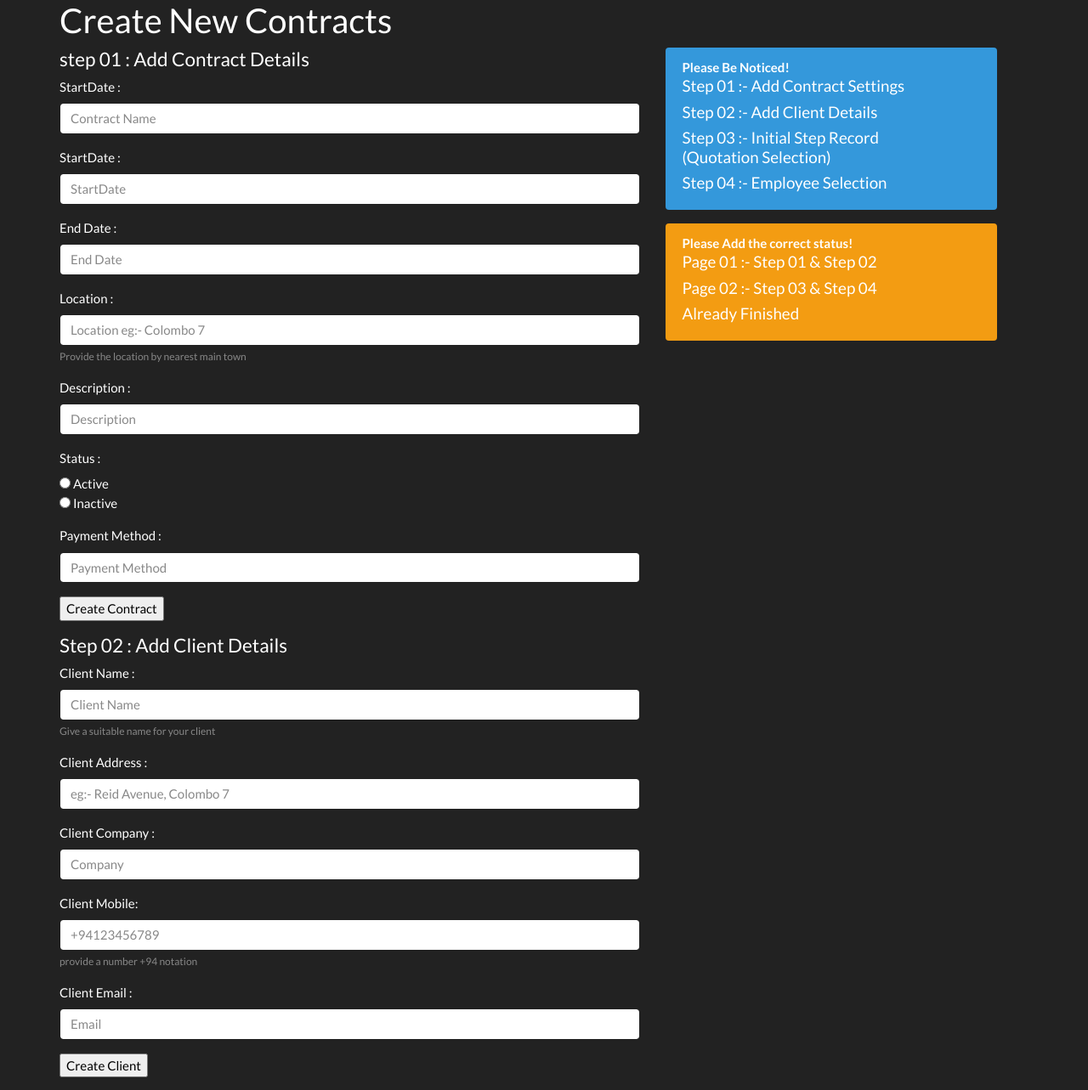
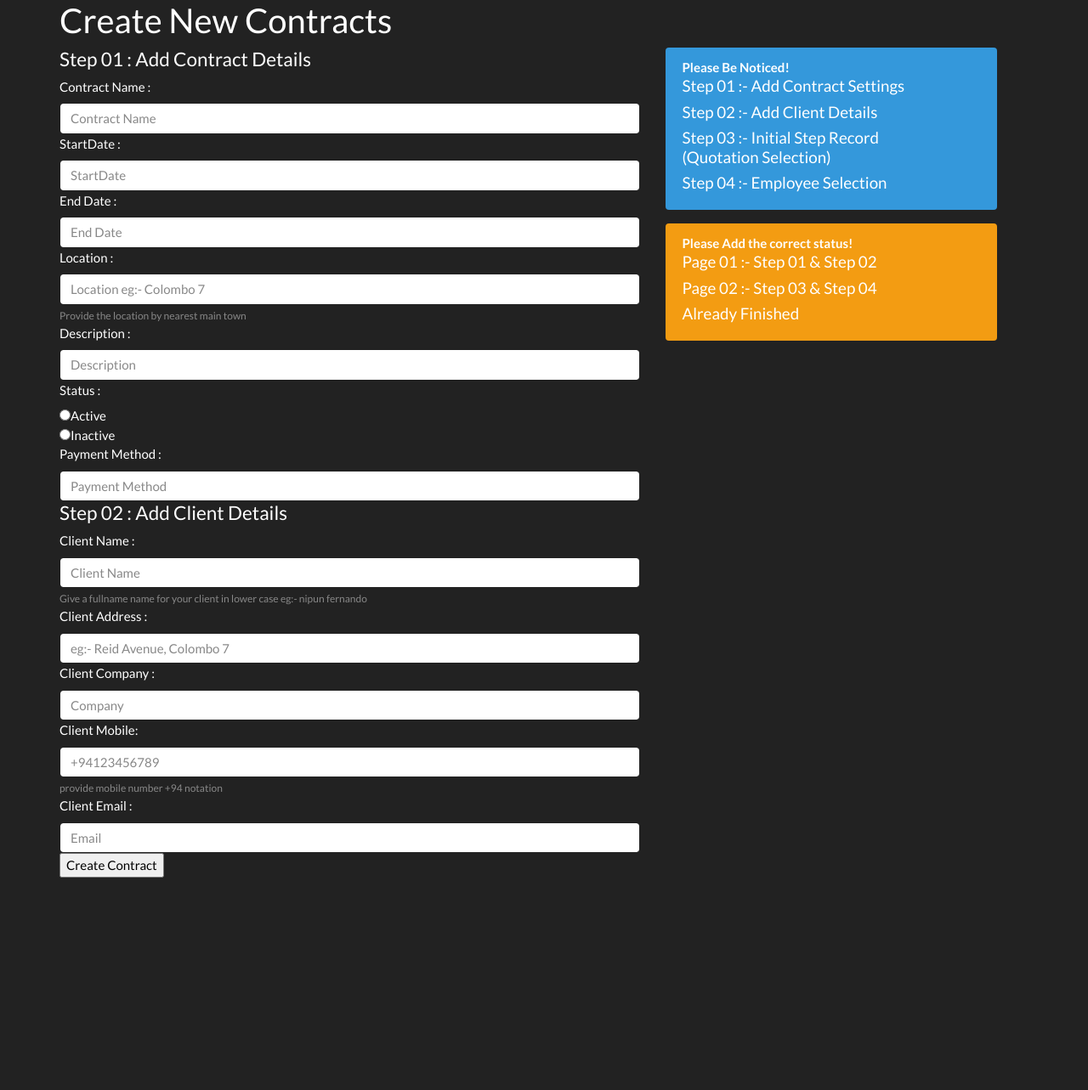
Before and after one commit to Group-48-W3/W3, a PHP site: page /view/contract/contractAdd.php in a window 1280 px wide. Shown: the part 71-1354 px from the top of the page at 85% size. After the commit the page ends 1104 px from the top, so only its background shows below. Run offline with PHP 8.4, Linux system fonts and the light colour scheme.

Commit message:
Contract Creatng Mechanism

```diff
--- a/controller/contract/contractController.php
+++ b/controller/contract/contractController.php
@@ -1,19 +1,19 @@
 <?php
 require_once("./../../model/contractModel.php");
 if(isset($_POST['contractadd'])){
-    echo "condition";
+   // echo "condition";
     $con = new Contract();
     $con->addContract();
 
 }
-
 class Contract{
-    //
+    // contract class
     function __construct(){
         //echo "constrctor";
 
     }
     function addContract(){
+        // contract
         $con_name = $_POST['con_name'];
         $con_start_date = $_POST['con_start_date'];
         $con_end_date = $_POST['con_end_date'];
@@ -21,43 +21,54 @@ class Contract{
         $con_description = $_POST['con_description'];
         $con_status = $_POST['con_status'];
         $con_payment = $_POST['con_payment'];
+        // client
         $c_name = $_POST['c_name'];
         $c_address = $_POST['c_address'];
         $c_company = $_POST['c_company'];
         $c_mobile = $_POST['c_mobile'];
         $c_email = $_POST['c_email'];
 
-        addContractDB($con_name,$con_start_date,$con_end_date,$con_location,$con_description,$con_status,$con_payment);
-        echo '<script>alert("Successfully Add Contract")</script>';
+        // adding data in order fill up all columns
+        $client = addClientDB($c_name,$c_address,$c_company,$c_mobile,$c_email);
+        $c_id = getClientIdDB($c_name);
+        $con = addContractDB($con_name,$con_start_date,$con_end_date,$con_location,$con_description,$con_status,$con_payment,$c_id);
+        if($con && $client){
+           echo '<script>alert("Successfully Add Contract")</script>';
+        }
 
-        $id = 10;
-        //$temp = './../../view/contract/contractSinglePage.php?con_id='.$id;
-        header('location: ./../../view/contract/contractAdd.php');
-        //echo $temp."</br>";
-        //$this->addClient();
-    }
-    function addClient(){
+        $id = $this->getContractIdByName($con_name);
+        echo $id;
+        header('location: ./../../view/contract/contractSinglePage.php?con_id='.$id);
 
-        echo "add client";
-        $c_name = $_POST['c_name'];
-        $c_address = $_POST['c_address'];
-        $c_company = $_POST['c_company'];
-        $c_mobile = $_POST['c_mobile'];
-        $c_email = $_POST['c_email'];
-        // call the model
-        addClientDB($c_name,$c_address,$c_company,$c_mobile,$c_email);
-        echo '<script>alert("Successfully Add Contract & Client")</script>';
-        $id = $this->getContractIdByName($_POST['con_name']);
-
-        $row = mysqli_fetch_array($id);
-        echo $row[0];
     }
     function getContractIdByName($name){
-        //
-        echo $name;
+        //echo $name;
         $value = getContractIdDB($name);
-        echo $value;
-        return $value;
+        $row = mysqli_fetch_array($value);
+        //echo $row['con_id'];
+        return $row['con_id'];
+    }
+    function getAllActiveContracts(){
+        $res =  getAllActiveContractsDB();
+
+        return $res;
+    }
+    function getSingleActiveContract($id){
+        $res =  getSingleActiveContractDB($id);
+
+        return $res;
+    }
+    function updateContract(){
+
+    }
+    function deleteContract(){
+
+    }
+    function getSingleClient($id){
+        $res =  getSingleClientDB($id);
+
+        return $res;
+
     }
 }
 
--- a/model/contractModel.php
+++ b/model/contractModel.php
@@ -1,23 +1,29 @@
 <?php
 require_once("./../../inc/config.php");
 
-function addContractDB($con_name,$con_start_date,$con_end_date,$con_location,$con_description,$con_status,$con_payment){
+function addContractDB($con_name,$con_start_date,$con_end_date,$con_location,$con_description,$con_status,$con_payment,$c_id){
     global $conn;
-    $sql = "insert into contract VALUES ('','$con_name','$con_start_date','$con_end_date','$con_location','$con_description','$con_status','$con_payment','1','1')";
+    $sql = "insert into contract VALUES ('','$con_name','$con_start_date','$con_end_date','$con_location','$con_description','$con_status','$con_payment','$c_id','2')";
 	 if (mysqli_query($conn, $sql)) {
-		echo "New record created successfully !";
+		echo "contract created successfully !";
+		return 1;
 	 } else {
 		echo "Error: " . $sql . " " . mysqli_error($conn);
+		return 0;
 	 }
 	 mysqli_close($conn);
 }
 function addClientDB($c_name,$c_address,$c_company,$c_mobile,$c_email){
-    global $conn;
+	global $conn;
+	$pre_sql = "select con_id from contract order by con_id desc limit 1";
+
     $sql = "insert into client VALUES (' ','$c_name','$c_address','$c_company','$c_mobile','$c_email')";
 	 if (mysqli_query($conn, $sql)) {
-		echo "New record created successfully !";
+		echo "client created successfully !";
+		return 1;
 	 } else {
 		echo "Error: " . $sql . " " . mysqli_error($conn);
+		return 0;
 	 }
 	 mysqli_close($conn);
 }
@@ -26,7 +32,7 @@ function getContractIdDB($name){
     $sql = "select con_id from contract WHERE con_name='$name'";
     $result = mysqli_query($conn, $sql);
     if ($result) {
-        echo "New record created successfully !";
+        echo "contract retrive successfully !";
 
 	} else {
 		echo "Error: " . $sql . " " . mysqli_error($conn);
@@ -34,4 +40,35 @@ function getContractIdDB($name){
     mysqli_close($conn);
     return $result;
 }
+function getClientIdDB($name){
+	global $conn;
+	$sql = "select c_id from client WHERE c_name ="."'".$name."'";
+	$result = mysqli_query($conn, $sql);
+	$row = mysqli_fetch_array($result);
+	return $row["c_id"];
+}
+function getAllActiveContractsDB(){
+    global $conn;
+	$query = "select * from contract where status = 'Active'";
+	$result = mysqli_query($conn,$query);
+
+	return $result;
+}
+function getSingleActiveContractDB($id){
+	global $conn;
+	$query = "select * from contract where con_id =".$id;
+	$result = mysqli_query($conn,$query);
+
+	return $result;
+}
+function getSingleClientDB($id){
+	global $conn;
+	$query = "select * from client where c_id = ".$id;
+	$result = mysqli_query($conn,$query);
+
+	return $result;
+}
+
+
+
 ?>
--- a/view/contract/contractAdd.php
+++ b/view/contract/contractAdd.php
@@ -9,73 +9,52 @@ require_once('./../../controller/contract/contractController.php');
   <div class="row">
     <div class="col-7">
     <!-- Step 01 -->
-      <h4>step 01 : Add Contract Details</h4>
+      <h4>Step 01 : Add Contract Details</h4>
       <form method="post" action="./../../controller/contract/contractController.php">
-        <div class="form-group">
-          <label>StartDate : </label>
+
+          <label>Contract Name : </label>
           <input type="text" class="form-control" placeholder="Contract Name" name="con_name" required>
-        </div>
-        <div class="form-group">
+
           <label>StartDate : </label>
           <input type="text" class="form-control" placeholder="StartDate" name="con_start_date" required>
-        </div>
-        <div class="form-group">
+
           <label>End Date : </label>
           <input type="text" class="form-control" placeholder="End Date" name="con_end_date" required>
 
-        </div>
-        <div class="form-group">
           <label>Location : </label>
           <input type="text" class="form-control" placeholder="Location eg:- Colombo 7" name="con_location" required>
           <small id="" class="form-text text-muted">Provide the location by nearest main town</small>
-        </div>
-        <div class="form-group">
+
           <label>Description : </label>
           <input type="text" class="form-control" placeholder="Description" name="con_description" required>
 
-        </div>
-        <div class="form-group">
-        <label>Status : </label><br>
-        <input type="radio" name="con_status" value="Active"> Active<br>
-        <input type="radio" name="con_status" value="Inactive"> Inactive<br>
-        </div>
-        <div class="form-group">
+          <label>Status : </label><br>
+          <input type="radio" name="con_status" value="Active">Active<br>
+          <input type="radio" name="con_status" value="Inactive">Inactive<br>
+
           <label>Payment Method : </label>
           <input type="text" class="form-control" placeholder="Payment Method" name="con_payment" required>
 
-        </div>
-        <input type="submit" name="contractadd" value="Create Contract">
-      </form>
-      <form method="post" action="./../../controller/contract/contractController.php">
-      <!-- Step 02 -->
-      <h4>Step 02 : Add Client Details</h4>
+          <!-- Step 02 -->
+          <h4>Step 02 : Add Client Details</h4>
 
-        <div class="form-group">
           <label >Client Name : </label>
           <input type="text" class="form-control" placeholder="Client Name" name="c_name">
-          <small id="" class="form-text text-muted">Give a suitable name for your client</small>
-        </div>
-        <div class="form-group">
+          <small id="" class="form-text text-muted">Give a fullname name for your client in lower case eg:- nipun fernando</small>
           <label >Client Address : </label>
-          <input type="text" class="form-control"  placeholder="eg:- Reid Avenue, Colombo 7" namr="c_address">
-        </div>
-        <div class="form-group">
+          <input type="text" class="form-control"  placeholder="eg:- Reid Avenue, Colombo 7" name="c_address">
+
           <label >Client Company : </label>
           <input type="text" class="form-control" placeholder="Company" name="c_company">
 
-        </div>
-        <div class="form-group">
           <label >Client Mobile: </label>
           <input type="text" class="form-control"  placeholder="+94123456789" name="c_mobile">
-          <small id="" class="form-text text-muted">provide a number +94 notation</small>
-        </div>
-        <div class="form-group">
+          <small class="form-text text-muted">provide mobile number +94 notation</small>
+
           <label >Client Email : </label>
           <input type="text" class="form-control"  placeholder="Email" name="c_email">
 
-        </div>
-
-        <input type="submit" name="clientadd" value="Create Client">
+          <input type="submit" name="contractadd" value="Create Contract">
       </form>
     </div>
     <div class="col-4">
--- a/view/contract/contractSnglePage.php
+++ /dev/null
@@ -1,6 +0,0 @@
-<?php
- require_once('./contractHeader.php');
-?>
-<id class="container">
-
-</id>
```
Also changed, not shown: controller/contract/quotationController.php (+4 -4 lines), view/contract/contractHome.php (+32 -20 lines), view/contract/contractSinglePage.php (added, +75 -0 lines).
